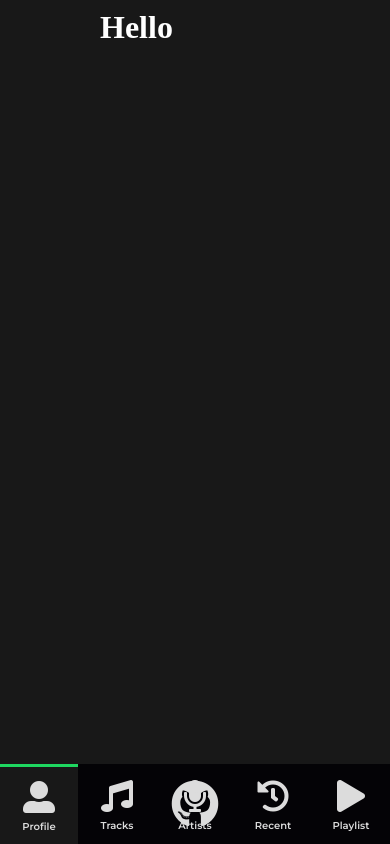
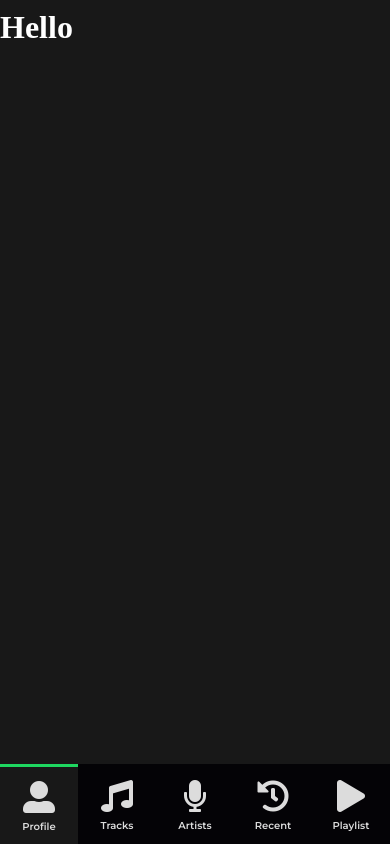
Before and after one commit to riteshsp2000/spotify-profile, a React (Create React App) app in the folder client/: page / in a window 390 px wide. Built offline with nearby package versions, Linux system fonts and the light colour scheme.

Commit message:
Create screen template

```diff
--- a/client/src/components/marginals/Sidebar.js
+++ b/client/src/components/marginals/Sidebar.js
@@ -161,5 +161,8 @@ const useStyles = makeStyles((theme) => ({
     display: 'flex',
     justifyContent: 'center',
     alignItems: 'center',
+    [theme.breakpoints.down('xs')]: {
+      display: 'none',
+    },
   },
 }));
--- /dev/null
+++ b/client/src/components/shared/template.js
@@ -0,0 +1,24 @@
+import React from 'react';
+
+import { makeStyles } from '@material-ui/core';
+
+function Template({ children }) {
+  const classes = useStyles();
+
+  return <div className={classes.root}>{children}</div>;
+}
+
+export default Template;
+
+const useStyles = makeStyles((theme) => ({
+  root: {
+    marginLeft: '100px',
+    width: 'calc(100% - 100px)',
+    height: '100vh',
+    [theme.breakpoints.down('xs')]: {
+      marginLeft: 0,
+      width: '100%',
+      // height: ''
+    },
+  },
+}));
--- a/client/src/screens/Home.js
+++ b/client/src/screens/Home.js
@@ -1,16 +1,12 @@
 import React from 'react';
+
+import Template from '../components/shared/template';
 
 function Home() {
   return (
-    <div
-      style={{
-        marginLeft: '100px',
-        // width: 'calc(100% - 100px)',
-        height: '100vh',
-      }}
-    >
+    <Template>
       <h1 style={{ color: '#fff' }}>Hello</h1>
-    </div>
+    </Template>
   );
 }
 
```
Also changed, not shown: 1 other file (tests, documents, lock files or other folders).
